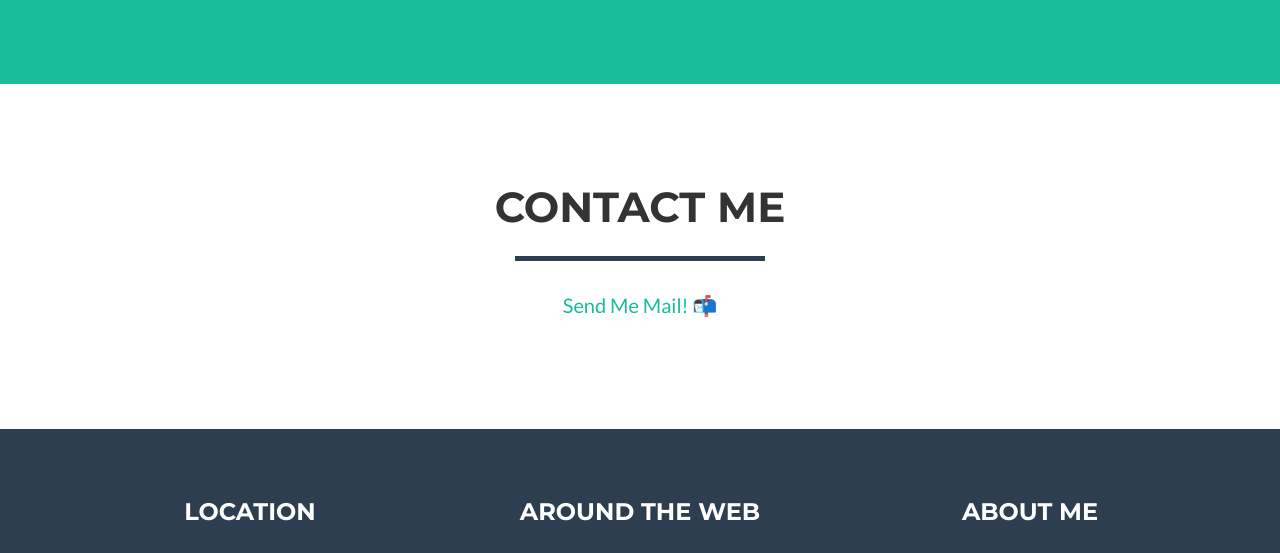
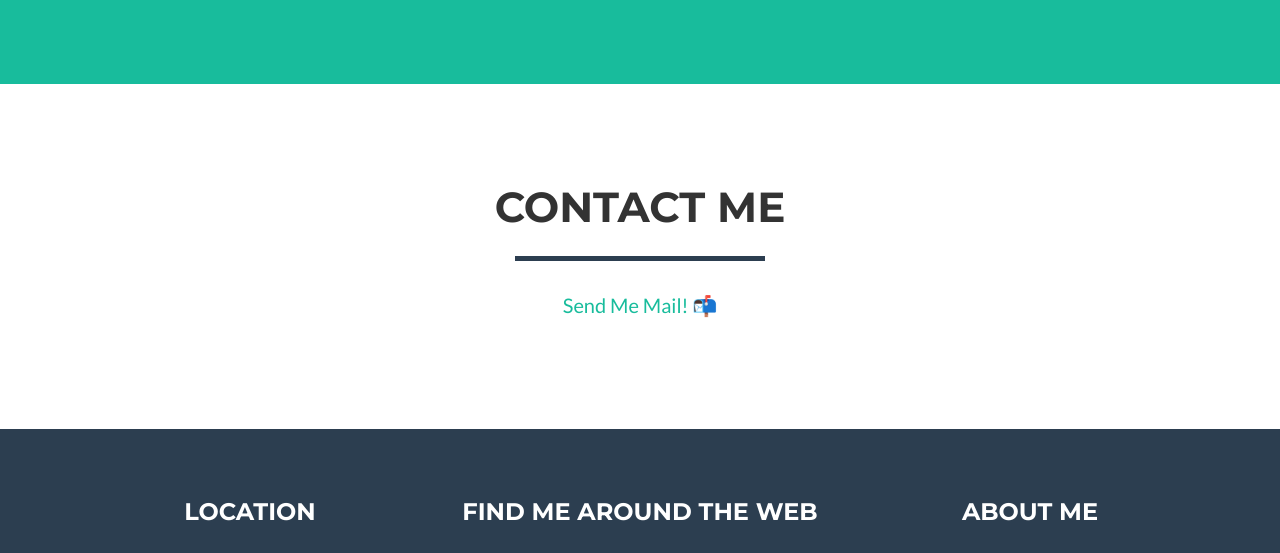
Before and after one commit to KnowledgeMC/knowledgemc.github.io, a website: page index.html in a window 1280 px wide. Shown: the part 2121-2674 px from the top of the page. Drawn offline with nearby package versions, Linux system fonts and the light colour scheme.

```diff
--- a/index.html
+++ b/index.html
@@ -210,7 +210,7 @@
                         <p>Los Angeles, CA</p>
                     </div>
                     <div class="footer-col col-md-4">
-                        <h3>Around the Web</h3>
+                        <h3>Find Me Around the Web</h3>
                         <ul class="list-inline">
                             <li>
                                 <a href="https://www.facebook.com/Roy.Hwang.214" class="btn-social btn-outline"><i class="fa fa-fw fa-facebook"></i></a>
```
